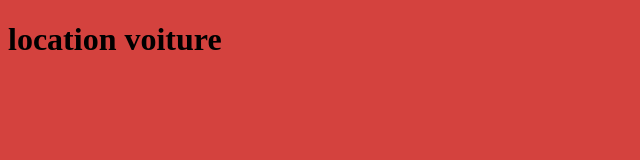
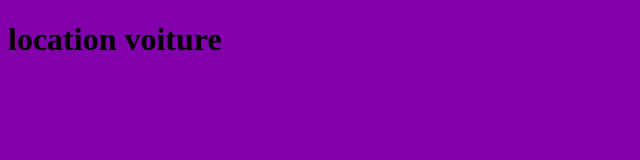
Before and after one commit to dimitri3A/projethtml, a plain HTML site: page index.html in a window 1280 px wide. Shown: the whole page, without its empty margins (0-640 px from the left). Drawn offline with Linux system fonts and the light colour scheme.

Commit message:
modif couleur de fond

```diff
--- a/index.html
+++ b/index.html
@@ -2,9 +2,9 @@
 <html>
  <head>
   <meta charset="utf-8">
-  <title> mon programme</title>
+  <title> mon programme </title>
  </head>
- <body style ="background-color:#D4423E">
+ <body style ="background-color:#8200AC">
   <h1>location voiture</h1>
  </body>
 </html>
```
